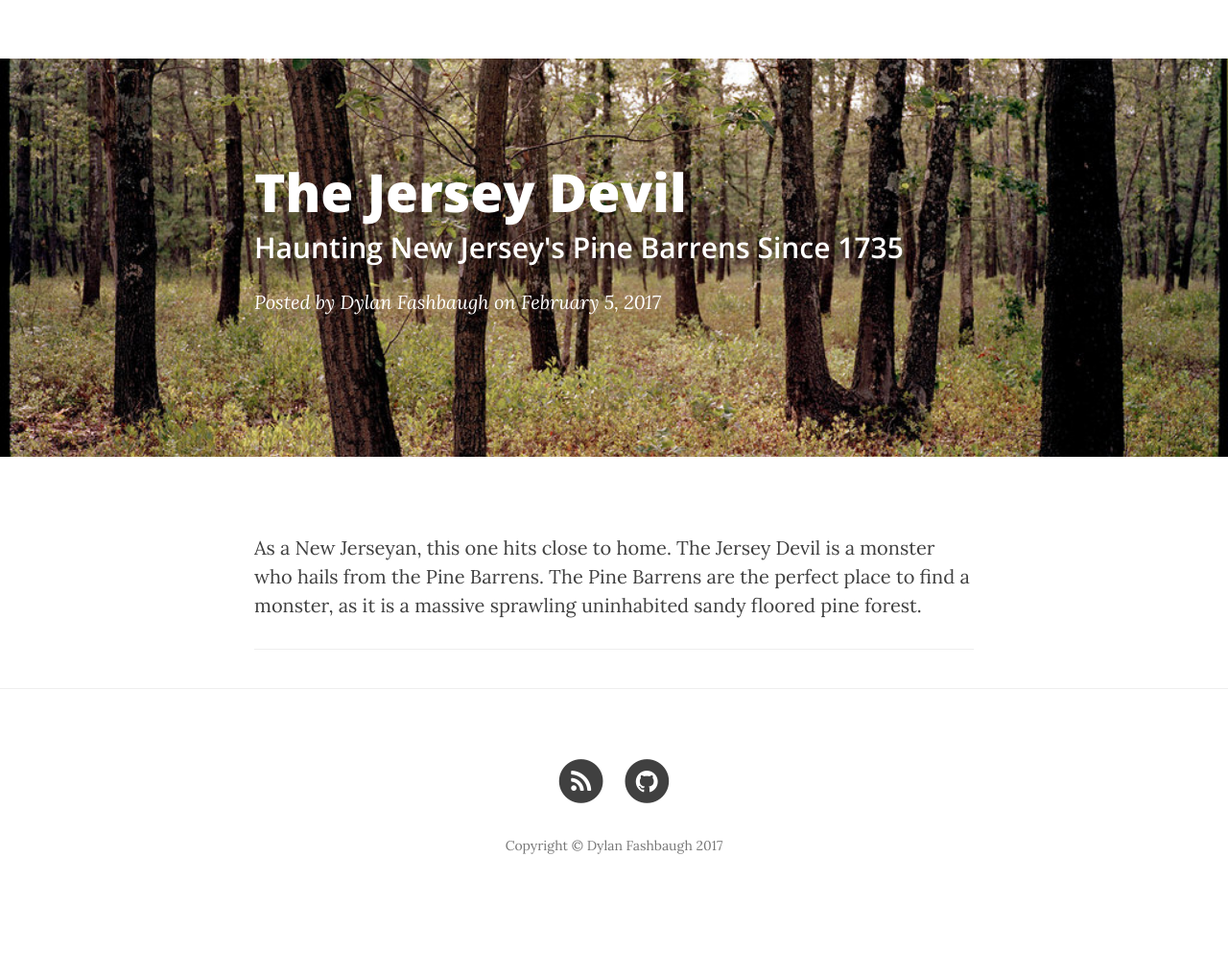
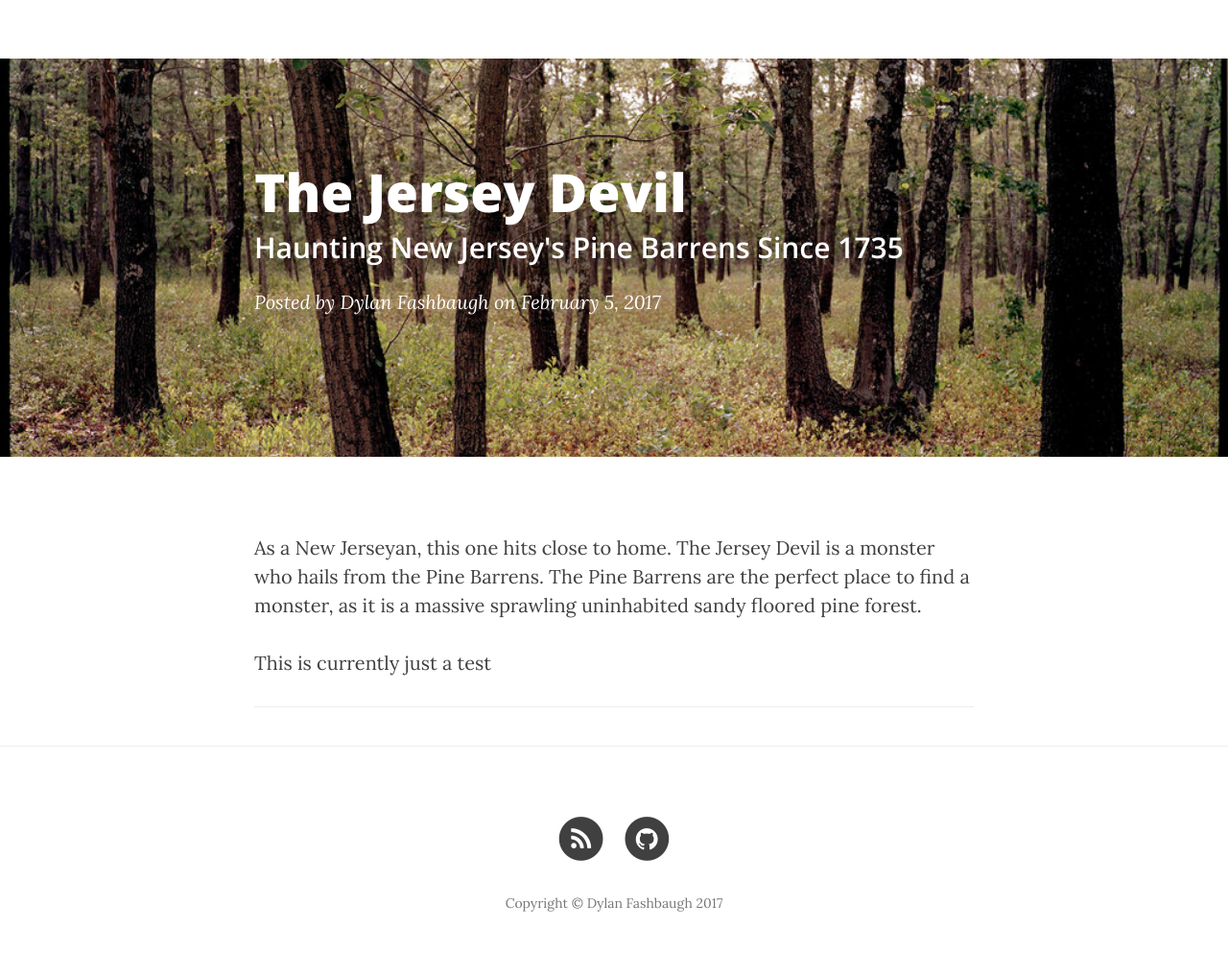
Before and after one commit to dfashbaugh/YourDailyMonster, a Jekyll site: the page built from _posts/2017-02-05-jersey-devil.markdown, in a window 1280 px wide. Shown: the whole page at 96% size. Built offline with Jekyll 4.4.1, drawn with Linux system fonts in a browser that asks for light colours; nearby versions of some CDN libraries; comment, search, counter and statistics services are not loaded; before the commit the page ends 957 px from its top, so only the background shows below that.

Commit message:
Testing post system

```diff
--- a/_posts/2017-02-05-jersey-devil.markdown
+++ b/_posts/2017-02-05-jersey-devil.markdown
@@ -9,6 +9,10 @@ header-img: "img/pineBarrens.jpg"
 ---
 
 <p> As a New Jerseyan, this one hits close to home. The Jersey Devil is a monster who hails from the Pine Barrens. The Pine Barrens are the perfect place to find a monster, as it is a massive sprawling uninhabited sandy floored pine forest. </p>
+
+<p>
+This is currently just a test
+</p>
 
 {% if page.comments %}
 <div id="disqus_thread"></div>
```
